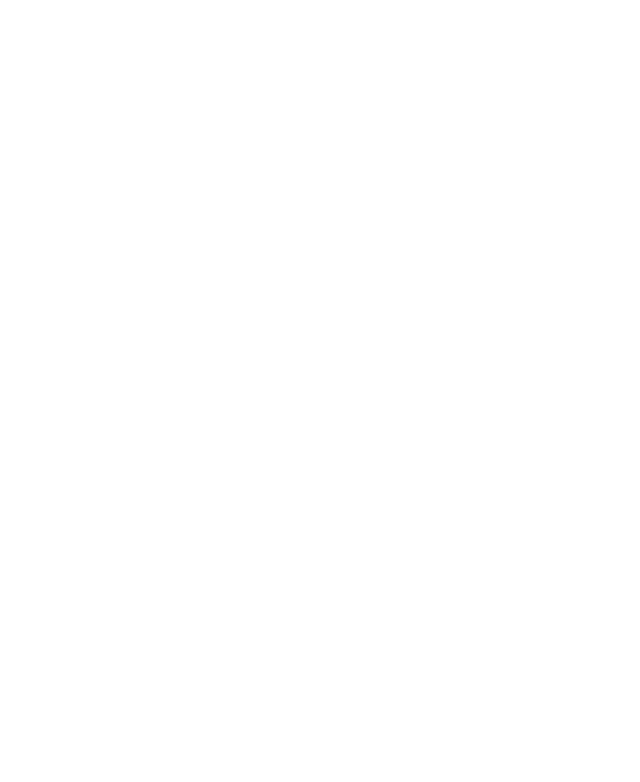
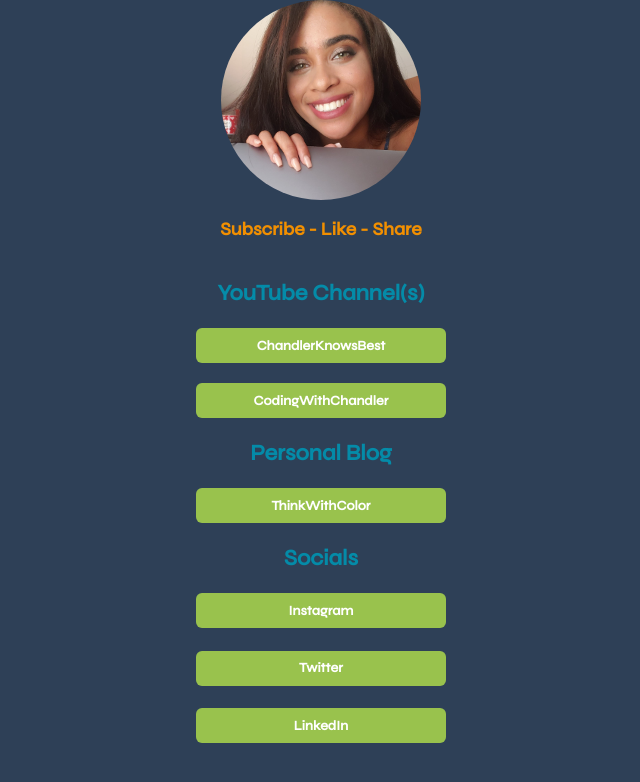
Before and after one commit to chandlerkeyes/link-tree, a React (Create React App) app: page / in a window 1280 px wide. Shown: the top 782 px of the page, without its empty margins (319-959 px from the left). Built offline with nearby package versions, Linux system fonts and the light colour scheme.

Commit message:
Created link tree with link button components and image, includes styling

```diff
--- a/package.json
+++ b/package.json
@@ -6,6 +6,7 @@
     "@testing-library/jest-dom": "^4.2.4",
     "@testing-library/react": "^9.3.2",
     "@testing-library/user-event": "^7.1.2",
+    "node-sass": "^4.14.1",
     "react": "^16.13.1",
     "react-dom": "^16.13.1",
     "react-scripts": "3.4.3"
--- a/src/App.css
+++ b/src/App.css
@@ -1,5 +1,9 @@
 .App {
   text-align: center;
+}
+
+body {
+  background-color: #2E4057;
 }
 
 .App-logo {
--- a/src/App.js
+++ b/src/App.js
@@ -1,9 +1,11 @@
 import React from 'react';
+import LinkTree from './components/link-tree'
 import './App.css';
 
 function App() {
   return (
     <div className="App">
+      <LinkTree/>
     </div>
   );
 }
--- /dev/null
+++ b/src/components/link-tree/index.js
@@ -0,0 +1,32 @@
+import React from 'react';
+import LinkButton from './link-button'
+import { LINKS } from '../../contants';
+import './styles.scss'
+
+const CLASS_NAME = 'link-tree';
+
+function LinkTree() {
+    return (
+        <div className={CLASS_NAME}>
+            <div className={`${CLASS_NAME}-container`}>
+                <div className={`${CLASS_NAME}-image`} />
+                <p>Subscribe - Like - Share</p>
+                <h3>YouTube Channel(s)</h3>
+                <div className="button-group-1">
+                    <LinkButton link={LINKS.CHANDLER_KNOWS_BEST} text={'ChandlerKnowsBest'} />
+                    <LinkButton link={LINKS.CODING_WITH_CHANDLER} text={'CodingWithChandler'} />
+                </div>
+                <h3>Personal Blog</h3>
+                <LinkButton link={LINKS.BLOG} text={'ThinkWithColor'} />
+                <h3>Socials</h3>
+                <div className="button-group-2">
+                    <LinkButton link={LINKS.INSTAGRAM} text={'Instagram'} />
+                    <LinkButton link={LINKS.TWITTER} text={'Twitter'} />
+                    <LinkButton link={LINKS.LINKEDIN} text={'LinkedIn'} />
+                </div>
+            </div>
+        </div>
+    );
+}
+
+export default LinkTree;
--- /dev/null
+++ b/src/components/link-tree/link-button/index.js
@@ -0,0 +1,11 @@
+import React from 'react';
+
+function LinkButton(props) {
+  return (
+    <a href={props.link} target='_blank'>
+        <button>{props.text}</button>
+    </a>
+  );
+}
+
+export default LinkButton;
--- /dev/null
+++ b/src/components/link-tree/styles.scss
@@ -0,0 +1,59 @@
+@import url('https://fonts.googleapis.com/css2?family=Syne:wght@400;500&display=swap');
+
+.link-tree {
+    width: 100%;
+    &-container {
+        display: flex;
+        flex-direction: column;
+        justify-content: center;
+        padding-bottom: 40px;
+    }
+
+    &-image {
+        content: url(../../assets/selfie.png);
+        border-radius: 50%;
+        width: 200px;
+        height: 200px;
+        object-fit: contain;
+        margin: auto;
+    }
+
+    button {
+        width: 250px;
+        height: 35px;
+        background: #99C24D;
+        color: white;
+        outline: none;
+        border: none;
+        border-radius: 6px;
+        font-family: 'Syne', sans-serif;
+        font-weight: bold;
+    }
+
+    p {
+        font-family: 'Syne', sans-serif;
+        font-size: 18px;
+        color: #F18F01;
+        font-weight: bold;
+    }
+
+    .button-group-1, .button-group-2 {
+        display: flex;
+        flex-direction: column;
+        justify-content: space-between;
+    }
+
+    .button-group-1 {
+      height: 90px;
+    }
+
+    .button-group-2 {
+      height: 150px;
+    }
+
+    h3 {
+        color: #048BA8;
+        font-family: 'Syne', sans-serif;
+        font-size: 22px;
+    }
+}
--- /dev/null
+++ b/src/contants.js
@@ -0,0 +1,8 @@
+export const LINKS = {
+    CODING_WITH_CHANDLER: 'https://www.youtube.com/channel/UCkeSKp49ycaZRlGKkCRRi1g',
+    CHANDLER_KNOWS_BEST: 'https://www.youtube.com/user/ChandlerKnowsBest',
+    BLOG: 'https://thinkwithcolor.com/',
+    INSTAGRAM: 'https://www.instagram.com/chandler.keyes/',
+    TWITTER: 'https://twitter.com/chandlerkeyes',
+    LINKEDIN: 'https://www.linkedin.com/in/chandlerkeyes/'
+}
```
Also changed, not shown: src/assets/selfie.png (added), 1 other file (tests, documents, lock files or other folders).
